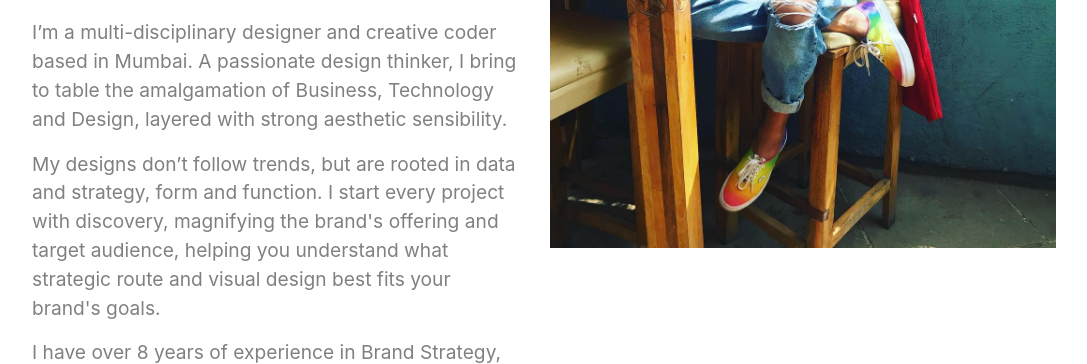
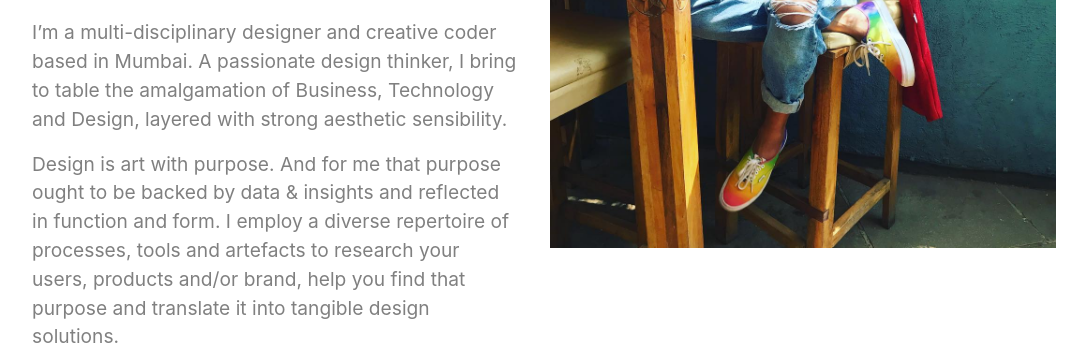
Before and after one commit to vishalvernekar/personal-website, a plain HTML site: page about.html in a window 1280 px wide. Shown: the part 402-766 px from the top of the page, without its empty margins (96-1183 px from the left). Drawn offline with nearby package versions, Linux system fonts and the light colour scheme.

Commit message:
changed second p in about me

```diff
--- a/about.html
+++ b/about.html
@@ -91,7 +91,7 @@ height="0" width="0" style="display:none;visibility:hidden"></iframe></noscript>
       <h2 id="quotation">//</h2>
     </div>
     <p>I’m a multi-disciplinary designer and creative coder based in Mumbai. A passionate design thinker, I bring to table the amalgamation of Business, Technology and Design, layered with strong aesthetic sensibility.</p>
-    <p>My designs don’t follow trends, but are rooted in data and strategy, form and function. I start every project with discovery,  magnifying the brand's offering and target audience, helping you understand what strategic route and visual design best fits your brand's goals.</p>
+    <p>Design is art with purpose. And for me that purpose ought to be backed by data & insights and reflected in function and form. I employ a diverse repertoire of processes, tools and artefacts to research your users, products and/or brand, help you find that purpose and translate it into tangible design solutions.</p>
     <p>I have over 8 years of experience in Brand Strategy, Communication Design and User Experience Design with a glowing record of building successful brands, products and campaigns. My past work includes multi-faceted projects across Social, Lifestyle, FMCG, Wellness and Technology, with brands like Taj Hotels, McDonalds, Sony Pictures Networks, Asian Paints, HRX, Oreo, Nivea, Huggies and Mahindra amongst others. </p>
   </div>
 
```
